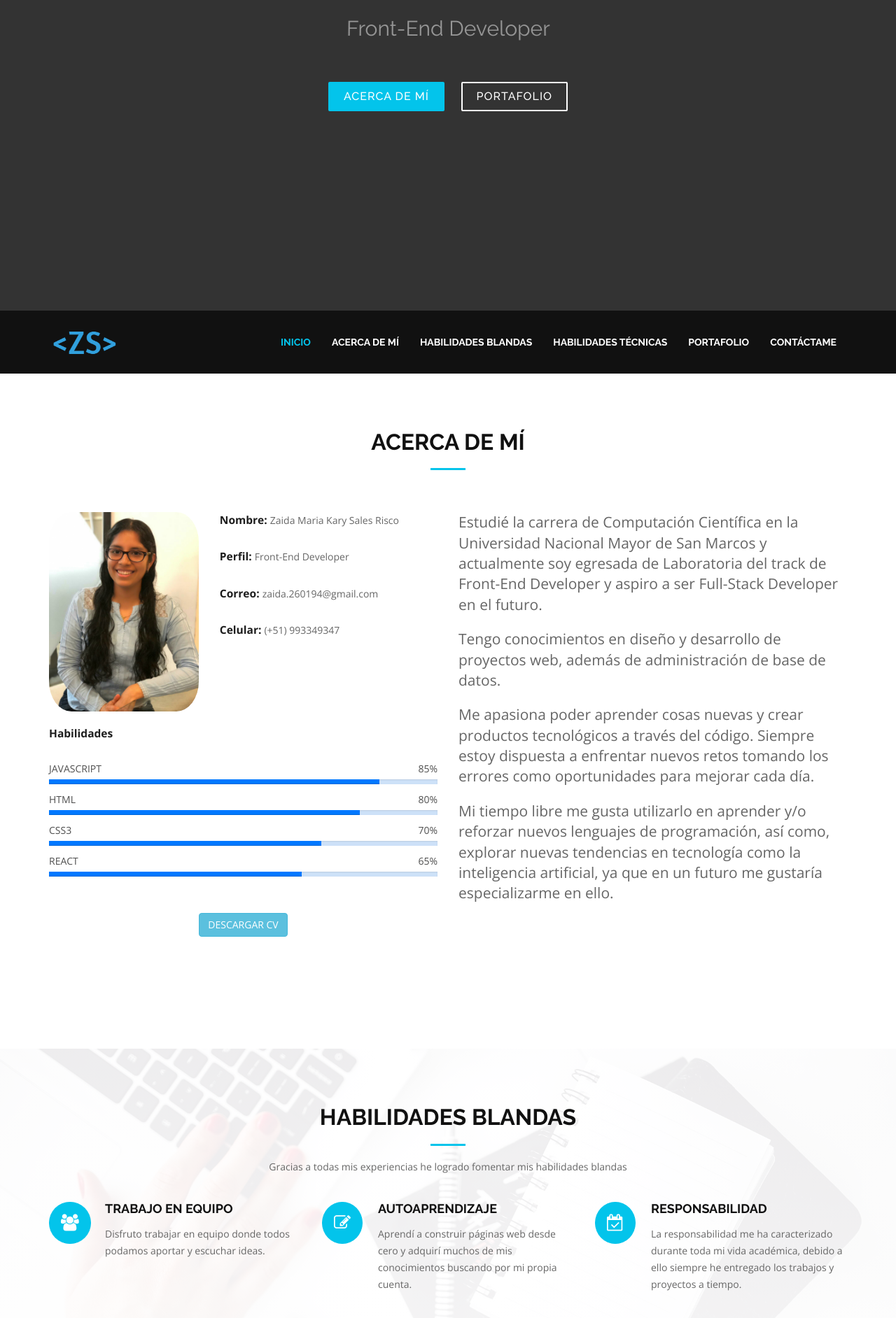
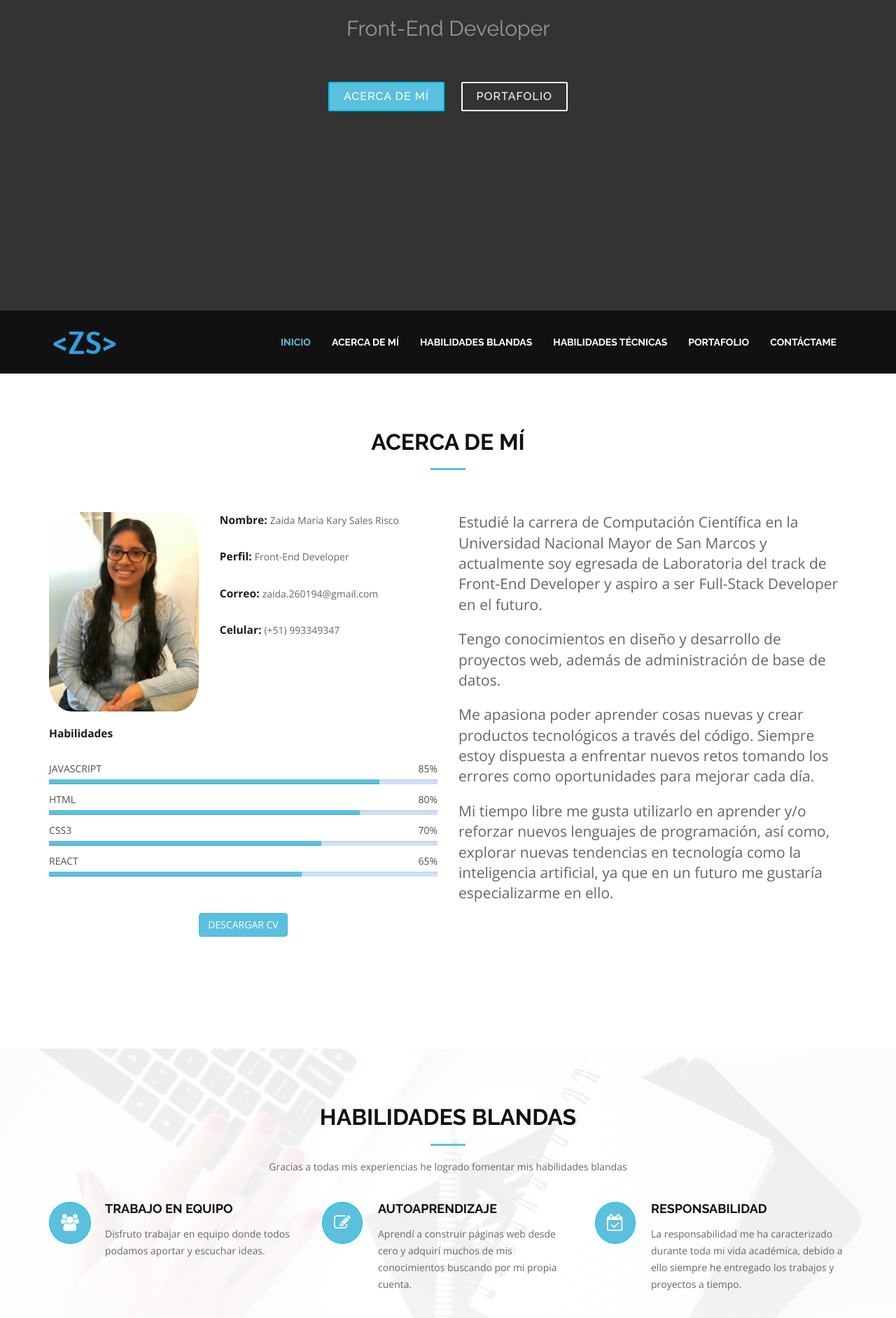
Before and after one commit to zaidaKary/Portafolio, a plain HTML site: page index.html in a window 1280 px wide. Shown: the part 356-2240 px from the top of the page at 70% size. Drawn offline with nearby package versions, Linux system fonts and the light colour scheme.

Commit message:
Portafolio terminado

```diff
--- a/css/style.css
+++ b/css/style.css
@@ -14,7 +14,7 @@ body {
 }
 
 a {
-  color: #03C4EB;
+  color: #5bc0de;
   transition: 0.5s;
 }
 
@@ -162,7 +162,7 @@ h1, h2, h3, h4, h5, h6 {
 }
 
 #hero .btn-get-started {
-  background: #03C4EB;
+  background: #5bc0de;
   border: 2px solid #03C4EB;
   color: #fff;
 }
@@ -179,7 +179,7 @@ h1, h2, h3, h4, h5, h6 {
 }
 
 #hero .btn-services:hover {
-  background: #03C4EB;
+  background: #5bc0de;
   border: 2px solid #03C4EB;
 }
 
@@ -317,7 +317,7 @@ h1, h2, h3, h4, h5, h6 {
 }
 
 .nav-menu a:hover, .nav-menu li:hover > a, .nav-menu .menu-active > a {
-  color: #03C4EB;
+  color: #5bc0de;
 }
 
 .nav-menu ul {
@@ -477,7 +477,7 @@ body.mobile-nav-active #mobile-nav-toggle {
 .section-title-divider {
   width: 50px;
   height: 3px;
-  background: #03C4EB;
+  background: #5bc0de;
   margin: 0 auto;
   margin-bottom: 20px;
 }
@@ -523,7 +523,7 @@ body.mobile-nav-active #mobile-nav-toggle {
 
 .skill-mf .progress .progress-bar {
   height: .7rem;
-  background-color: #0078ff;
+  background-color: #5bc0de;
 }
 .title-s {
   font-weight: 600;
@@ -573,7 +573,7 @@ body.mobile-nav-active #mobile-nav-toggle {
 
 #services .service-icon, #services1 .service-icon {
   float: left;
-  background: #03C4EB;
+  background: #5bc0de;
   padding: 16px;
   border-radius: 50%;
   transition: 0.5s;
@@ -831,7 +831,7 @@ body.mobile-nav-active #mobile-nav-toggle {
 
 #contact .info i {
   font-size: 32px;
-  color: #03C4EB;
+  color: #5bc0de;
   float: left;
 }
 
@@ -841,7 +841,7 @@ body.mobile-nav-active #mobile-nav-toggle {
 }
 
 #contact .form #sendmessage {
-  color: #03C4EB;
+  color: #5bc0de;
   border: 1px solid #03C4EB;
   display: none;
   text-align: center;
@@ -907,7 +907,7 @@ body.mobile-nav-active #mobile-nav-toggle {
 }
 
 #contact .social-links a:hover {
-  background: #2dc997;
+  background: #5bc0de;
   color: #fff;
 }
 /*--------------------------------------------------------------
```
